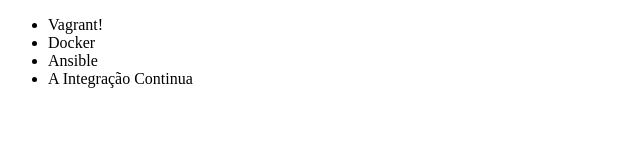
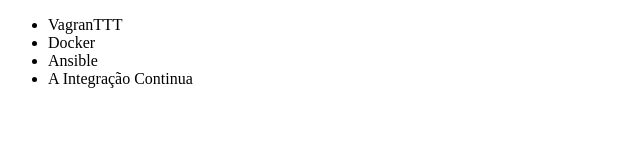
Before and after one commit to wond-inv/server-repo, a plain HTML site: page index.html in a window 1280 px wide. Shown: the full height of the page, 0-640 px from the left. Drawn offline with Linux system fonts and the light colour scheme.

Commit message:
Atualizado index.html

```diff
--- a/index.html
+++ b/index.html
@@ -6,7 +6,7 @@
 </head>
 <body>
     <ul>
-        <li>Vagrant!</li>
+        <li>VagranTTT</li>
         <li>Docker</li>
         <li>Ansible</li>
         <li>A Integração Continua</li>
```
